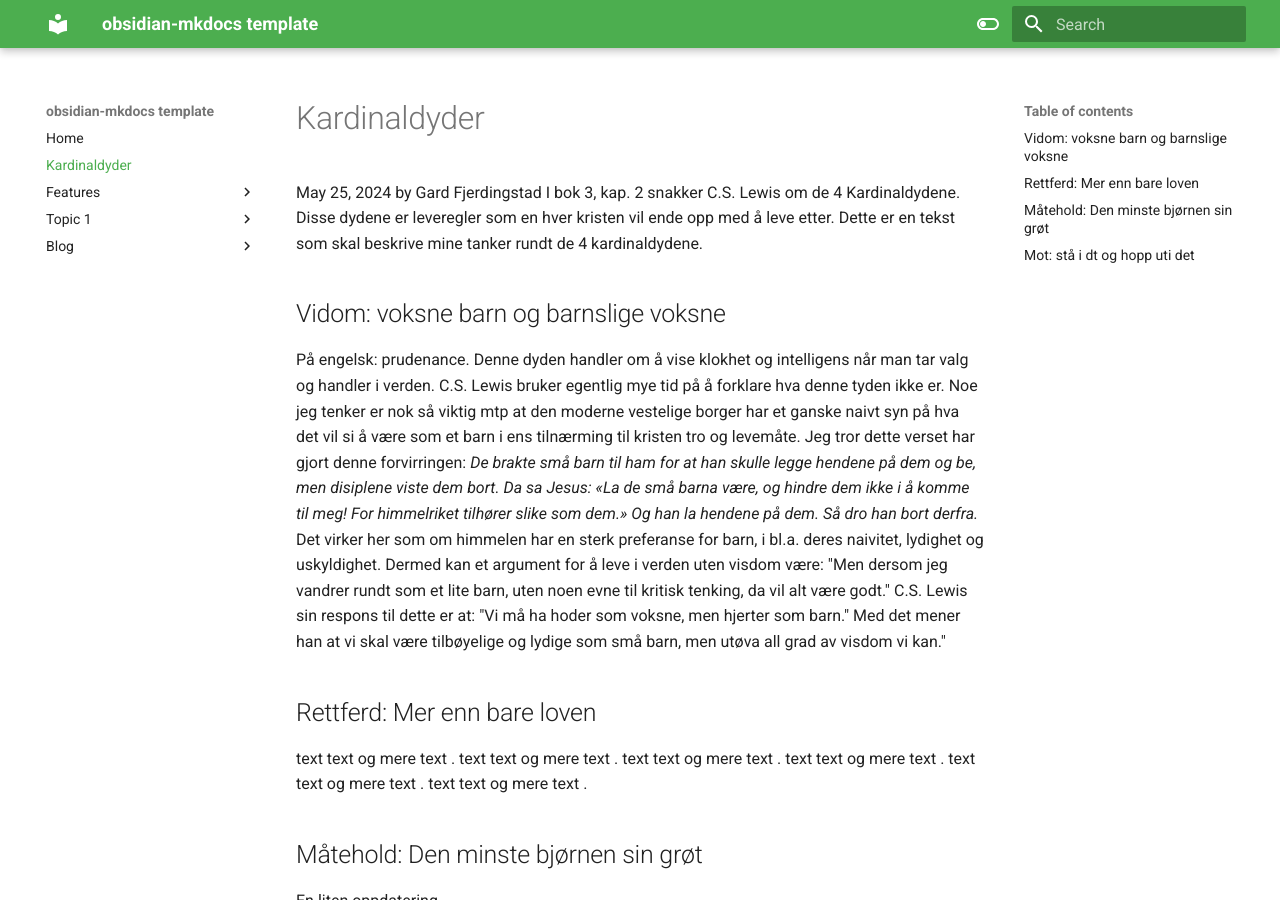
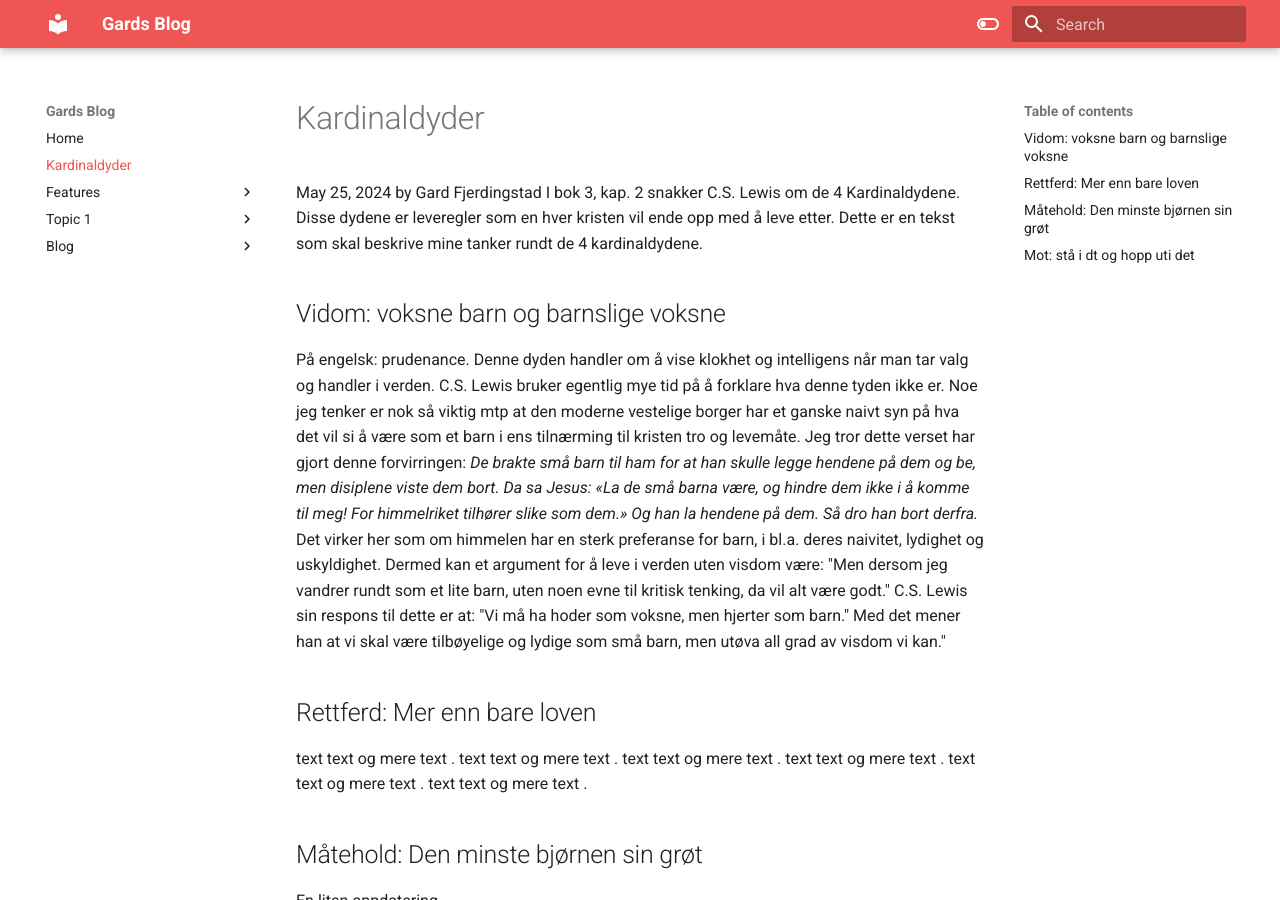
Before and after one commit to GardF/gardsblog, an MkDocs documentation site: the page built from docs/Kardinaldyd-blogpost.md, in a window 1280 px wide and 900 px high. Built offline with MkDocs 1.6.1 and Material for MkDocs 9.7.7, drawn with Linux system fonts in a browser that asks for light colours.

Commit message:
Hei Jeg heter Gard

```diff
--- a/mkdocs.yml
+++ b/mkdocs.yml
@@ -1,4 +1,4 @@
-site_name: obsidian-mkdocs template
+site_name: Gards Blog
 
 theme:
     name: 'material'
@@ -7,7 +7,7 @@ theme:
     # Light mode
     - media: "(prefers-color-scheme: light)"
       scheme: default
-      primary: green
+      primary: red
       accent: indigo
       toggle:
         icon: material/toggle-switch-off-outline
```
Also changed, not shown: 1 other file.
